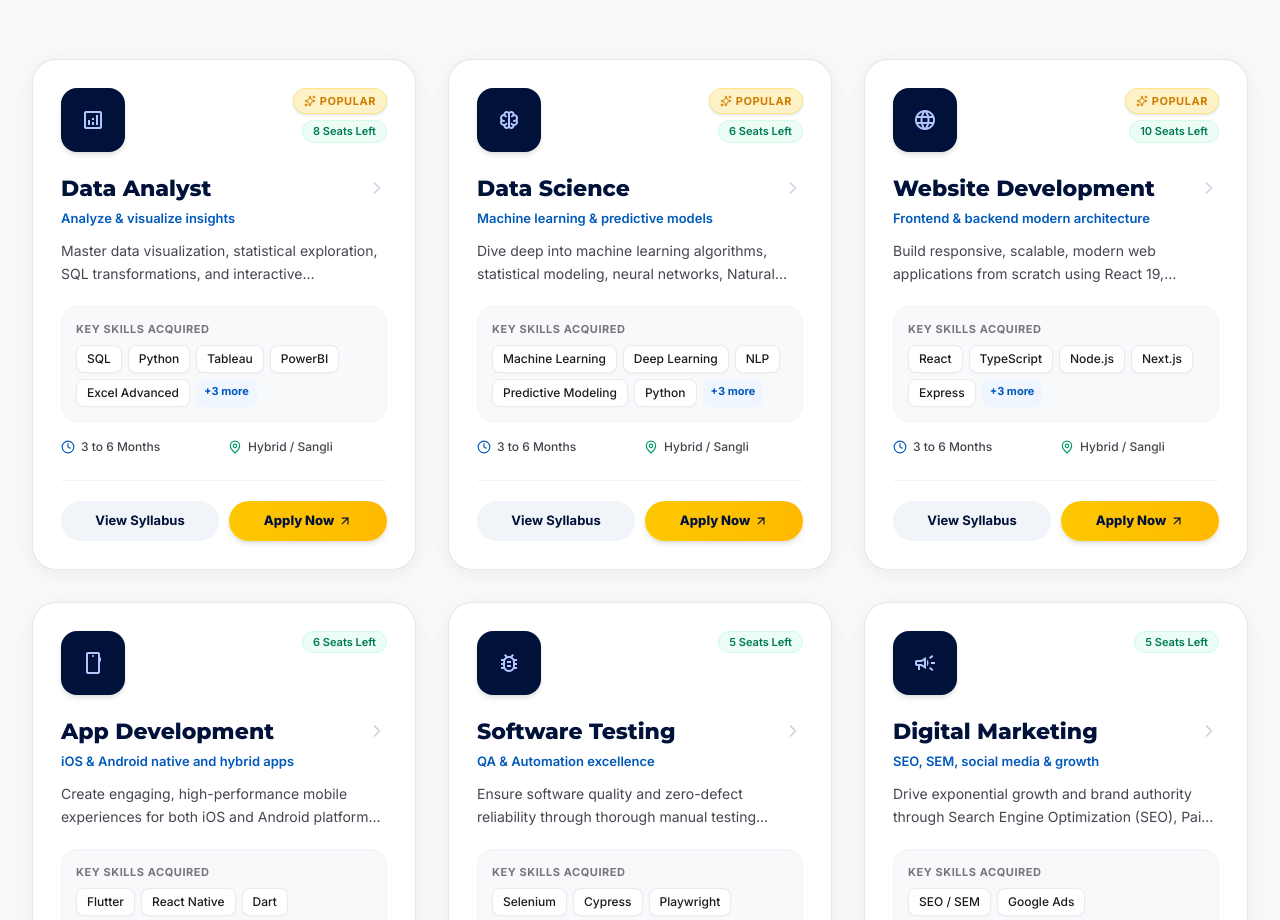
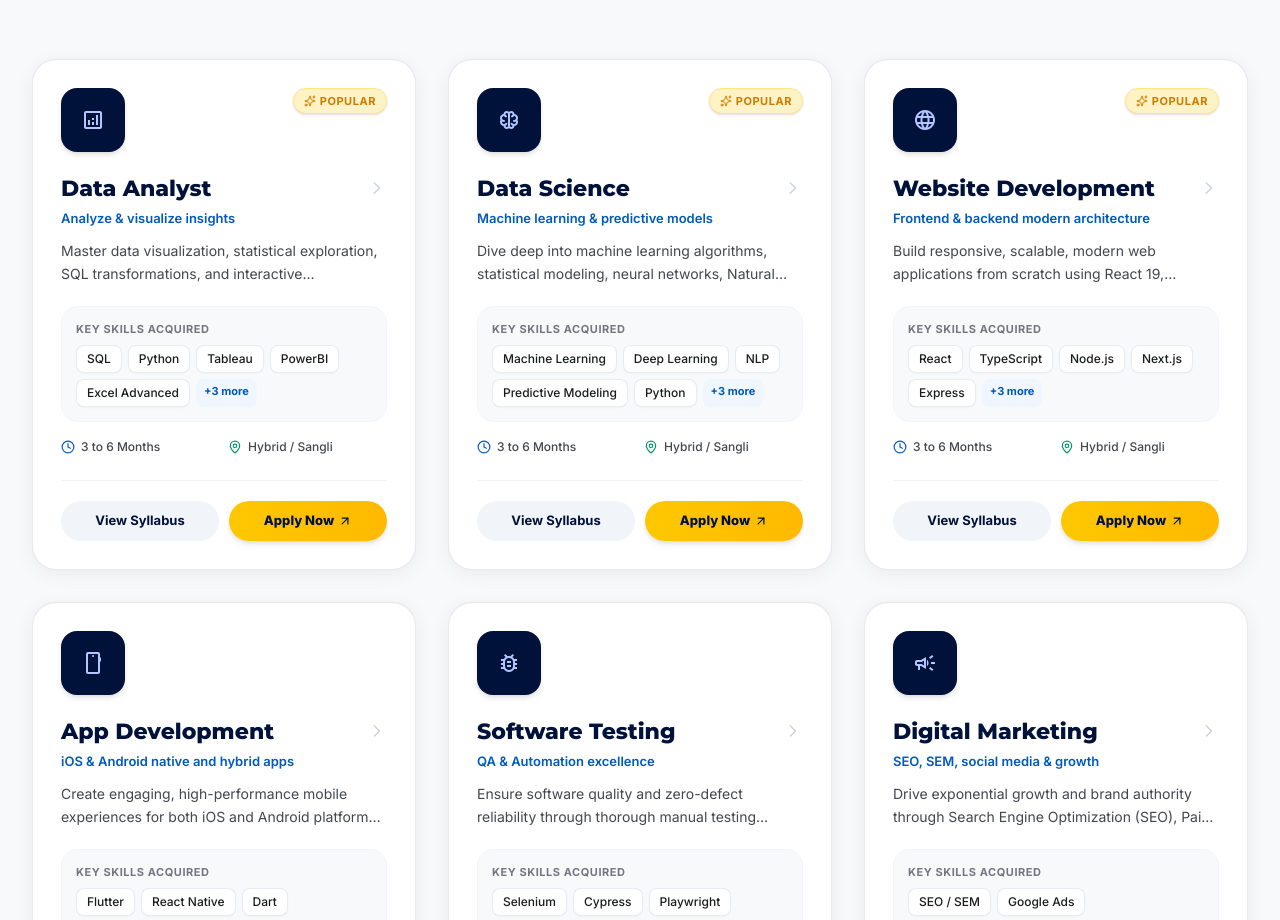
Before and after one commit to AKSHAD2004/ITPL, a React (Vite) app: page / in a window 1280 px wide. Shown: the part 1340-2260 px from the top of the page. Built offline with nearby package versions, Linux system fonts and the light colour scheme.

Commit message:
Remove seats left and openings available badges across all boxes and modals

```diff
--- a/src/components/ApplyModal.tsx
+++ b/src/components/ApplyModal.tsx
@@ -187,7 +187,7 @@ export const ApplyModal: React.FC<ApplyModalProps> = ({
                             {track.title}
                           </div>
                           <div className="text-[11px] text-[#444650] truncate">
-                            {track.duration} • {track.vacancies} seats
+                            {track.duration}
                           </div>
                         </div>
                         {isSelected && <CheckCircle2 className="w-5 h-5 text-[#0059bb] shrink-0" />}
--- a/src/components/TrackDetailModal.tsx
+++ b/src/components/TrackDetailModal.tsx
@@ -42,9 +42,6 @@ export const TrackDetailModal: React.FC<TrackDetailModalProps> = ({
               <div className="flex flex-wrap items-center gap-2 mb-1.5">
                 <span className="px-3 py-0.5 rounded-full text-[11px] font-bold uppercase tracking-wider bg-amber-100 text-[#d07c00] border border-amber-200">
                   Official Track
-                </span>
-                <span className="px-2.5 py-0.5 rounded-full text-[11px] font-semibold bg-emerald-50 text-emerald-700 border border-emerald-200">
-                  {track.vacancies} Openings Available
                 </span>
               </div>
               <h2 className="font-heading font-extrabold text-[24px] sm:text-[28px] text-[#00113a] leading-tight">
--- a/src/components/TracksGrid.tsx
+++ b/src/components/TracksGrid.tsx
@@ -117,9 +117,6 @@ export const TracksGrid: React.FC<TracksGridProps> = ({
                           Popular
                         </span>
                       )}
-                      <span className="text-[11px] font-semibold text-emerald-700 bg-emerald-50 px-2.5 py-0.5 rounded-full border border-emerald-100">
-                        {track.vacancies} Seats Left
-                      </span>
                     </div>
                   </div>
 
```
